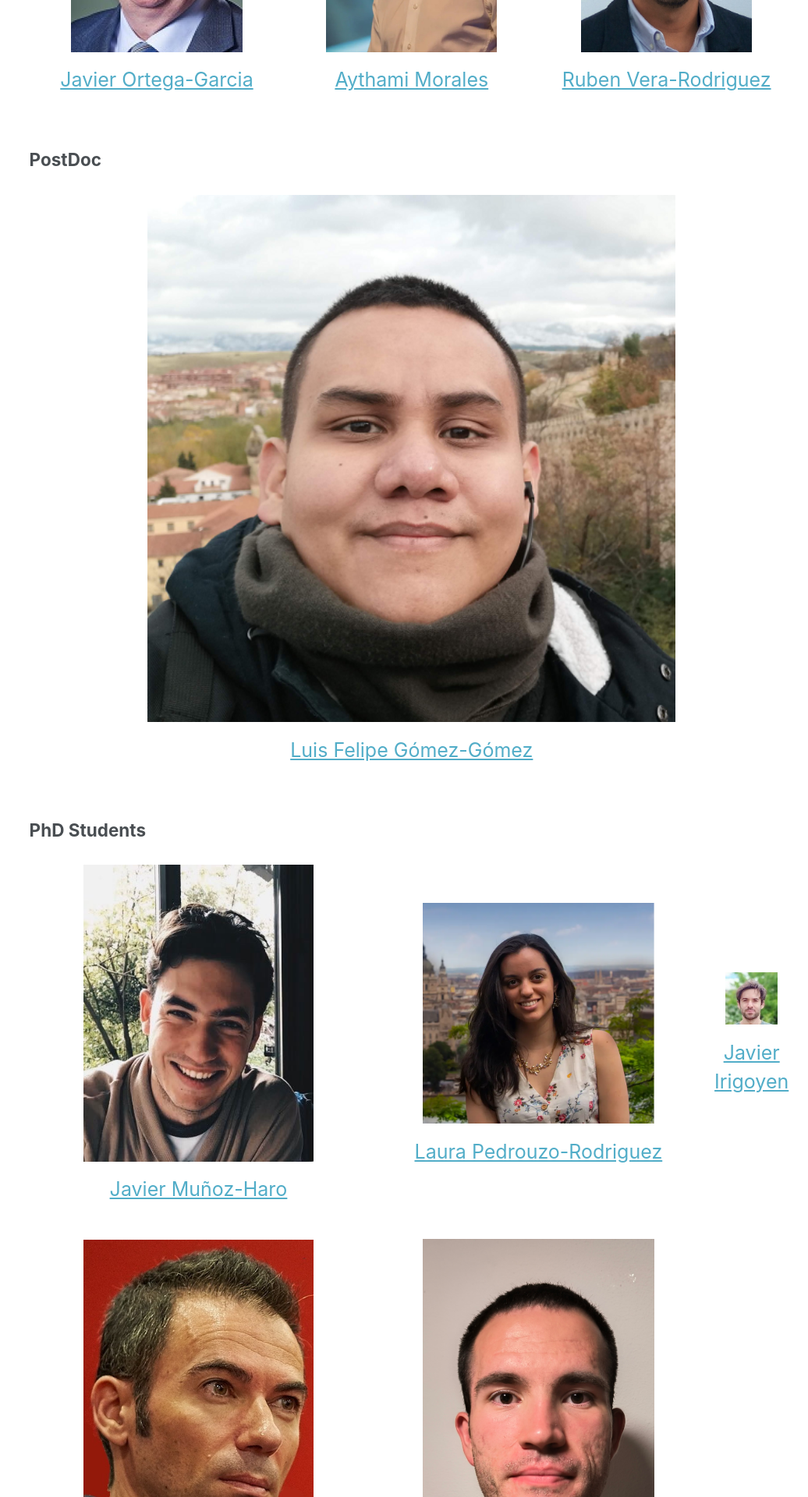
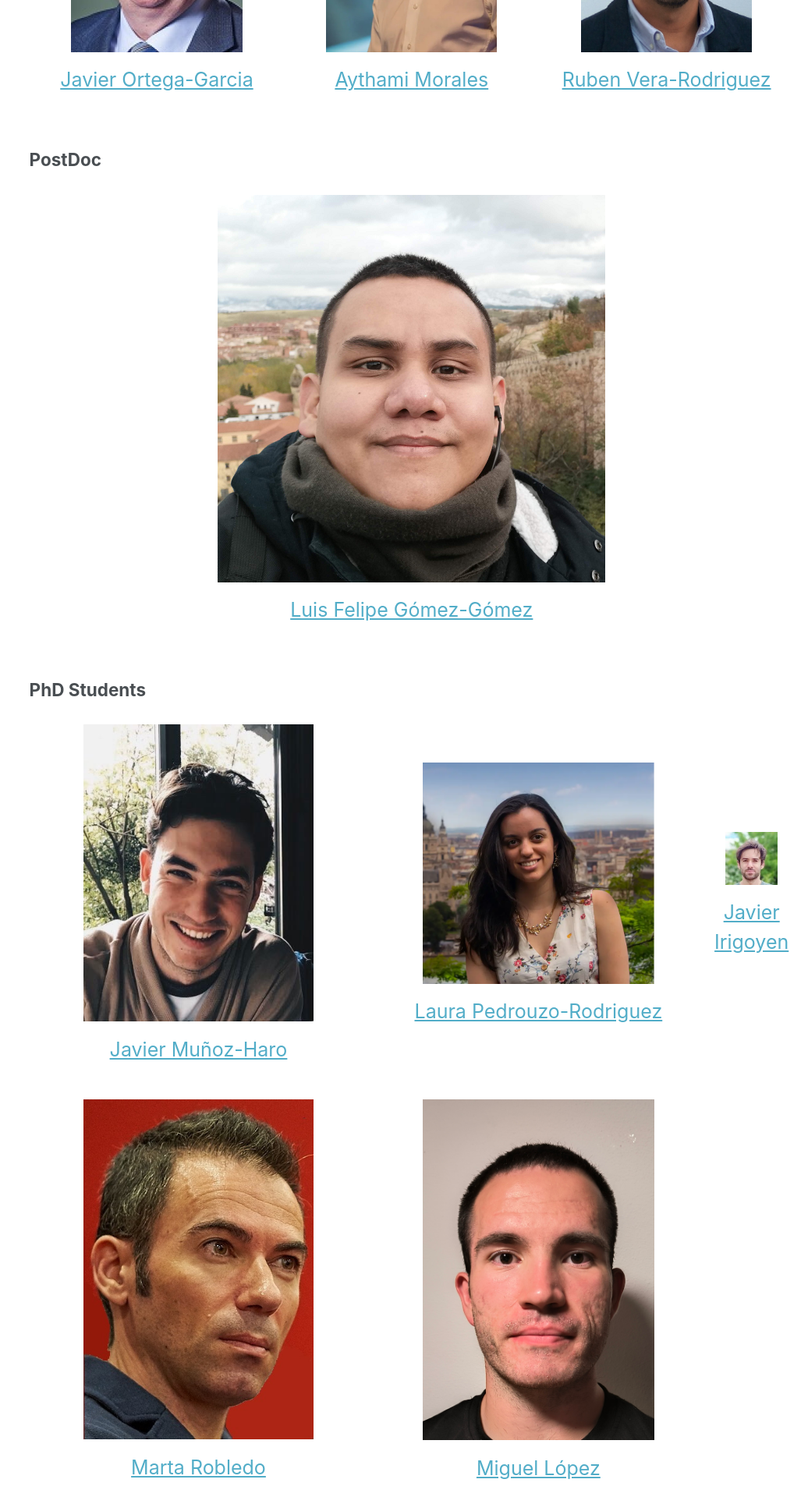
Before and after one commit to catedraeniauam/catedraeniauam.github.io, a Jekyll site: the page built from _pages/team.md, in a window 1280 px wide. Shown: the part 1153-3073 px from the top of the page at 78% size, without its empty margins (244-1280 px from the left). Built offline with Jekyll 4.4.1, drawn with Linux system fonts in a browser that asks for light colours.

Commit message:
cambios al tamaño de imagen

```diff
--- a/_pages/team.md
+++ b/_pages/team.md
@@ -63,7 +63,7 @@ PostDoc
     <tr>
       <td>
         <div>
-          <p align="center"><img src="https://catedraeniauam.github.io/images/Luis felipe.png" style="height:50%"></p>
+          <p align="center"><img src="https://catedraeniauam.github.io/images/Luis felipe.png" style="height:50%;width:auto;"></p>
           <p align="center"><a class="nombre" href="https://scholar.google.com/citations?user=Nq3NyHYAAAAJ&hl=en">Luis Felipe Gómez-Gómez</a></p>
         </div>
       </td>
@@ -121,7 +121,7 @@ Technician
     <tr>
       <td>
         <div>
-          <p align="center"><img src="https://catedraeniauam.github.io/images/2020_Fierrez.jpg" style="height:50%"></p>
+          <p align="center"><img src="https://catedraeniauam.github.io/images/2020_Fierrez.jpg" style="height:50%;width:auto;"></p>
           <p align="center"><a class="nombre" href="">Marcos Grande</a></p>
         </div>
       </td>
```
Also changed, not shown: _pages/about.md (+1 -1 lines).
